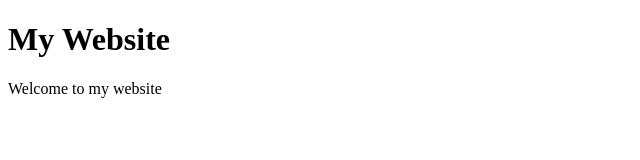
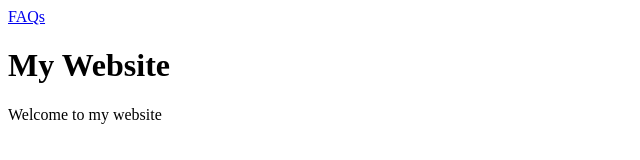
Before and after one commit to CSY1018-Demo/GitHubDemo, a plain HTML site: page index.html in a window 1280 px wide. Shown: the whole page, without its empty margins (0-640 px from the left). Drawn offline with Linux system fonts and the light colour scheme.

Commit message:
added faqs link

```diff
--- a/index.html
+++ b/index.html
@@ -1,8 +1,12 @@
 <!DOCTYPE html>
 <html>
     <body>
+        <nav>
+            <a href="faqs.html">FAQs</a>
+        </nav>
         <h1>My Website</h1>
         <p>Welcome to my website</p>
+
     </body>
 
 </html>
```
